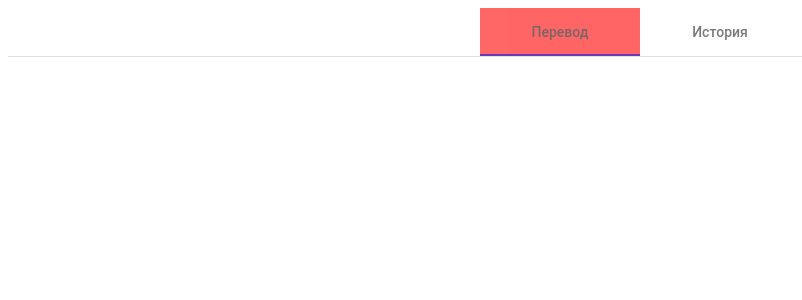
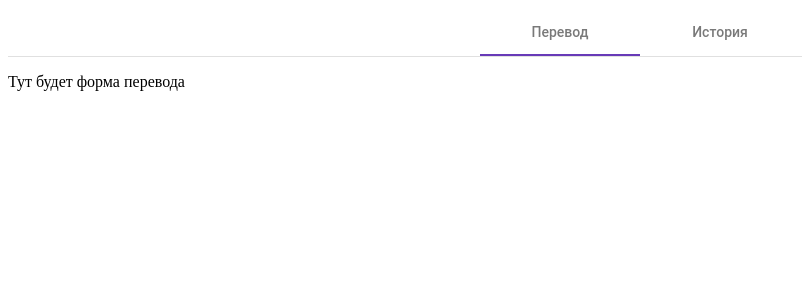
Before and after one commit to brskiy/AngularApp, an Angular app: page /p2p in a window 1280 px wide. Before the commit this address led to /. Shown: the top 300 px of the page, without its empty margins (0-802 px from the left). Built offline with nearby package versions, Linux system fonts and the light colour scheme.

Commit message:
part 2. Tabs

```diff
--- a/src/app/app-routing.module.ts
+++ b/src/app/app-routing.module.ts
@@ -5,9 +5,9 @@ import {P2pFormComponent} from "./p2p-form/p2p-form.component";
 import {HistoryComponent} from "./history/history.component";
 
 
-const routes: Routes = [{ path: '', redirectTo: '/first', pathMatch: 'full' },
+const routes: Routes = [{ path: '', redirectTo: '/p2p', pathMatch: 'full' },
   { path: 'history', component: HistoryComponent },
-  { path: 'p2pForm', component: P2pFormComponent}];
+  { path: 'p2p', component: P2pFormComponent}];
 
 @NgModule({
   imports: [RouterModule.forRoot(routes)],
--- a/src/app/app.component.html
+++ /dev/null
@@ -1,9 +0,0 @@
-<nav mat-tab-nav-bar mat-align-tabs="center">
-  <a mat-tab-link *ngFor="let link of links"
-     (click)="activeLink = link"
-     [active]="activeLink == link"
-     [routerLink]="link.link" [ngStyle]="{
-     backgroundColor: link.color
-     }">{{link.label}}</a>
-</nav>
-<router-outlet></router-outlet>
--- a/src/app/app.component.ts
+++ /dev/null
@@ -1,30 +0,0 @@
-import { Component } from '@angular/core';
-import {Router} from "@angular/router";
-import {ThemePalette} from "@angular/material/core";
-
-interface TabsLinks {
-  label: string,
-  link: string,
-  color?:string
-}
-@Component({
-  selector: 'app-root',
-  templateUrl: './app.component.html',
-  styleUrls: ['./app.component.scss']
-})
-
-
-
-export class AppComponent {
-
-  links:TabsLinks[] = [
-    {label:"Перевод",link:"/p2pForm", color: "red"},
-    {label:"История",link:"/history"}];
-
-
-  activeLink = this.links[0];
-  background: ThemePalette = undefined;
-
-
-
-}
--- a/src/app/history/history.component.html
+++ b/src/app/history/history.component.html
@@ -1 +1 @@
-<p>history works!</p>
+<p>Тут будет история</p>
--- /dev/null
+++ b/src/app/layout.component.html
@@ -0,0 +1,10 @@
+<nav mat-tab-nav-bar mat-align-tabs="center" animationDuration="2000ms">
+  <a mat-tab-link *ngFor="let l of links"
+     (click)="activeLink = l.link"
+     [active]="activeLink == l.link"
+     [routerLink]="l.link" [ngStyle]="{
+     backgroundColor: l.color
+     }">{{l.label}}</a>
+
+</nav>
+<router-outlet></router-outlet>
--- /dev/null
+++ b/src/app/layout.component.ts
@@ -0,0 +1,32 @@
+import { Component, OnInit} from '@angular/core';
+
+interface TabsLinks {
+  label: string,
+  link: string,
+  color?:string
+}
+@Component({
+  selector: 'app-root',
+  templateUrl: './layout.component.html',
+  styleUrls: ['./layout.component.scss']
+})
+
+
+
+export class LayoutComponent implements OnInit{
+
+  links:TabsLinks[] = [
+    {label:"Перевод",link:"/p2p"},
+    {label:"История",link:"/history"},];
+  constructor() {  }
+
+  activeLink: string
+
+  ngOnInit(){
+    this.activeLink = location.pathname
+  }
+
+
+
+
+}
--- a/src/app/p2p-form/p2p-form.component.html
+++ b/src/app/p2p-form/p2p-form.component.html
@@ -1 +1 @@
-<p>p2p-form works!</p>
+<p>Тут будет форма перевода</p>
```
Also changed, not shown: src/app/app.module.ts (+4 -4 lines), src/app/app.component.scss (deleted), src/app/layout.component.scss (added).
